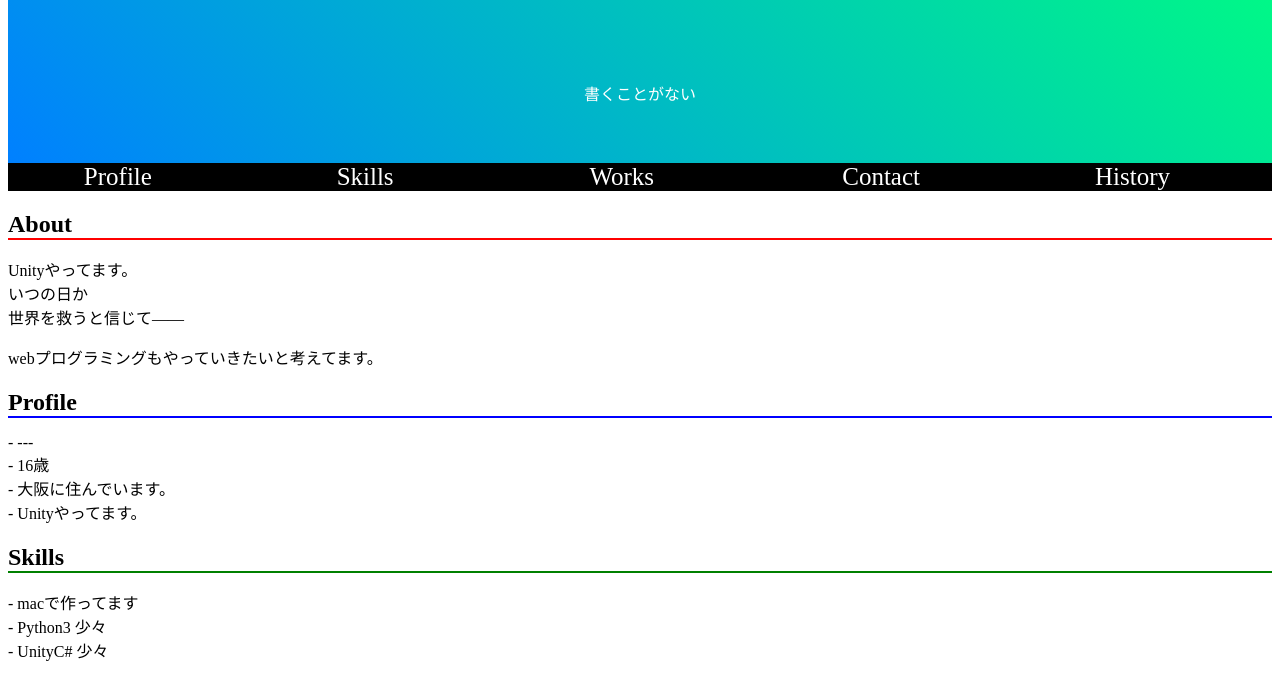
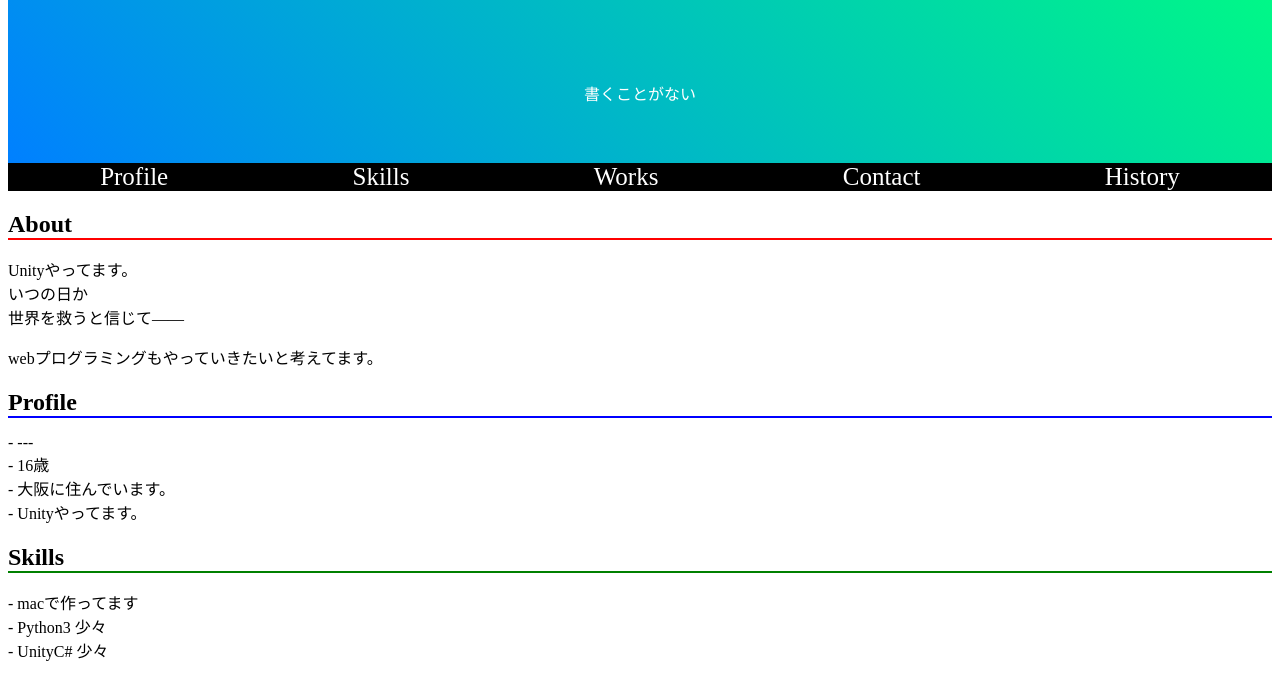
Before and after one commit to nobman/nobman-pages, a plain HTML site: page index.html in a window 1280 px wide. Shown: the part 95-774 px from the top of the page. Drawn offline with Linux system fonts and the light colour scheme.

Commit message:
以前の仕様に修正

```diff
--- a/index.css
+++ b/index.css
@@ -17,17 +17,11 @@ header{
 div.Toplink{
   display: flex;
   justify-content: space-around;
+  height: auto;
   background-color: black;
 }
 a.Toplink{
-  box-sizing: border-box;
-  vertical-align: middle;
   text-decoration: none;
-  width: 12%;
-  margin-right: 2%;
-  margin-left: 2%;
-  padding-right: 2%;
-  padding-left: 2%;
   font-size: 25px;
   color: white;
   transition: all 0.3s ease 0s;
```
